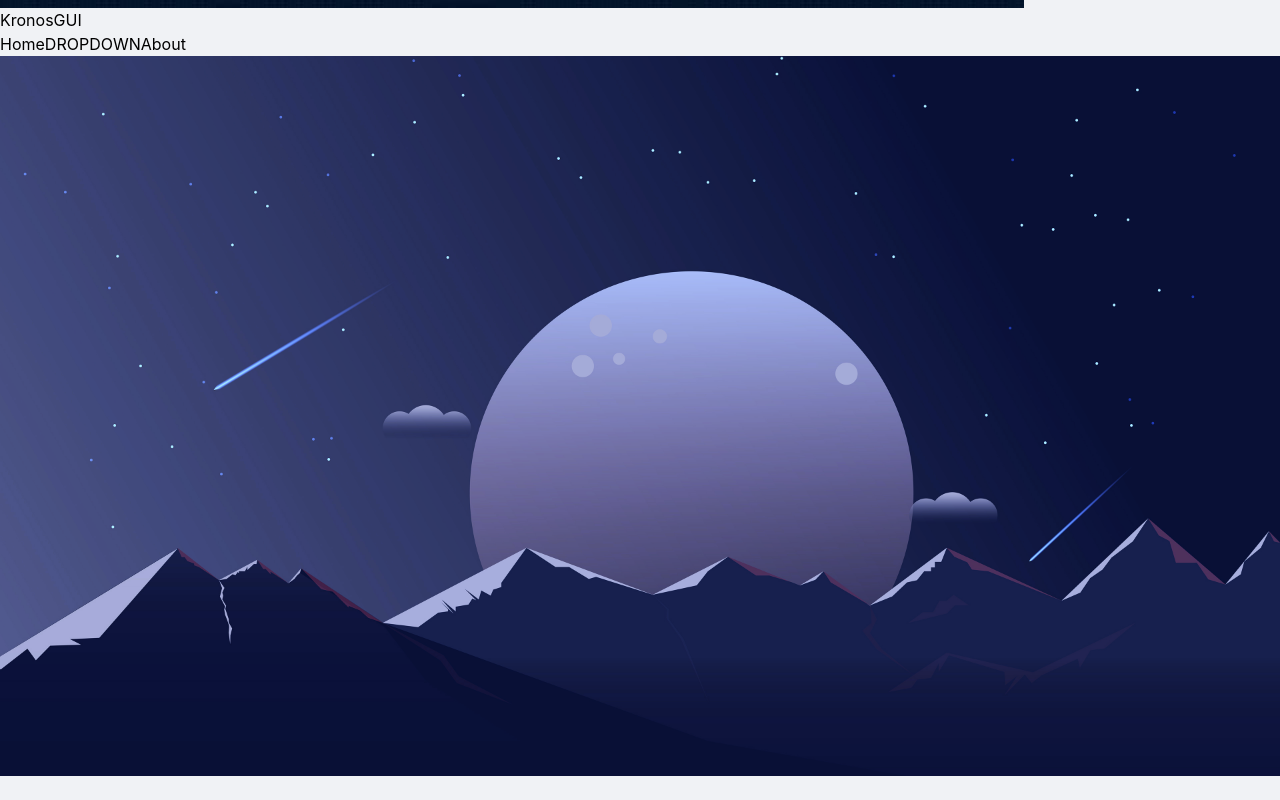
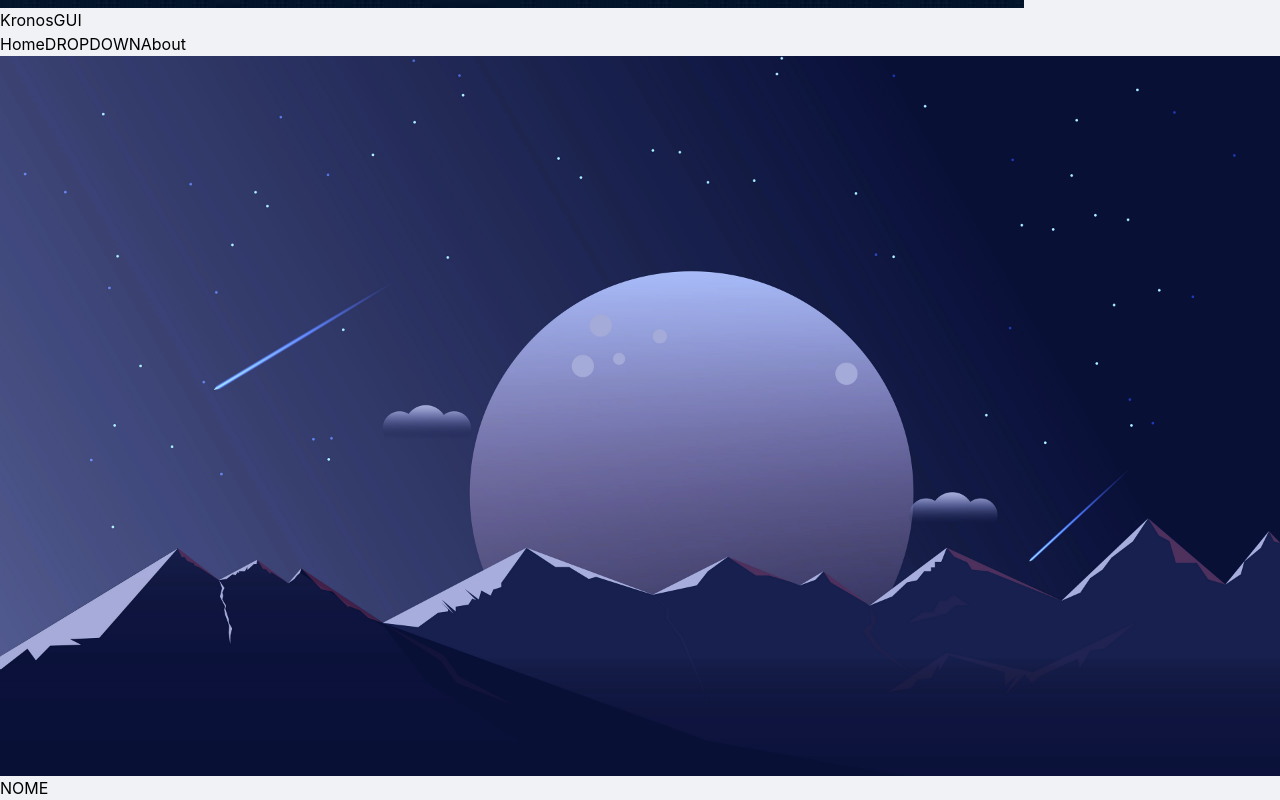
Before and after one commit to JoviOakz/KronosGUI-v0, a React (Vite) app in the folder KronosGUI/: page / in a window 1280 px wide. Shown: the part 1016-1816 px from the top of the page. Before the commit the page ends 1792 px from the top, so only its background shows below. Built offline with nearby package versions, Linux system fonts and the light colour scheme.

Commit message:
feat: created button component

```diff
--- a/KronosGUI/src/components/Button.jsx
+++ b/KronosGUI/src/components/Button/Button.jsx
@@ -1,7 +1,9 @@
+// import "./style.css"
+
 const Button = () => {
     return (
         <>
-            <button></button>
+            <button>Get Started</button>
         </>
     )
 }
--- /dev/null
+++ b/KronosGUI/src/components/Button/style.css
@@ -0,0 +1,37 @@
+/* From Uiverse.io by nikk7007 */
+button {
+    padding: 0.8em 1.8em;
+    border: 2px solid #17C3B2;
+    position: relative;
+    overflow: hidden;
+    background-color: transparent;
+    text-align: center;
+    text-transform: uppercase;
+    font-size: 16px;
+    transition: .3s;
+    z-index: 1;
+    font-family: inherit;
+    color: #17C3B2;
+}
+
+button::before {
+    content: '';
+    width: 0;
+    height: 300%;
+    position: absolute;
+    top: 50%;
+    left: 50%;
+    transform: translate(-50%, -50%) rotate(45deg);
+    background: #17C3B2;
+    transition: .5s ease;
+    display: block;
+    z-index: -1;
+}
+
+button:hover::before {
+    width: 105%;
+}
+
+button:hover {
+    color: #111;
+}
--- a/KronosGUI/src/components/HomeContent.jsx
+++ b/KronosGUI/src/components/HomeContent.jsx
@@ -6,6 +6,7 @@ const HomeContent = () => {
             <div>
                 <div>
                     <img className="h-[115vh]" src={Background} />
+                    <button>NOME</button>
                 </div>
 
                 <div>
```
